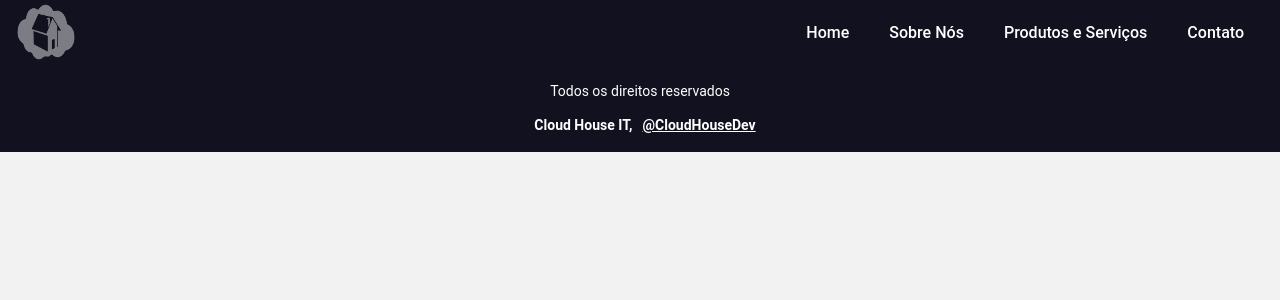
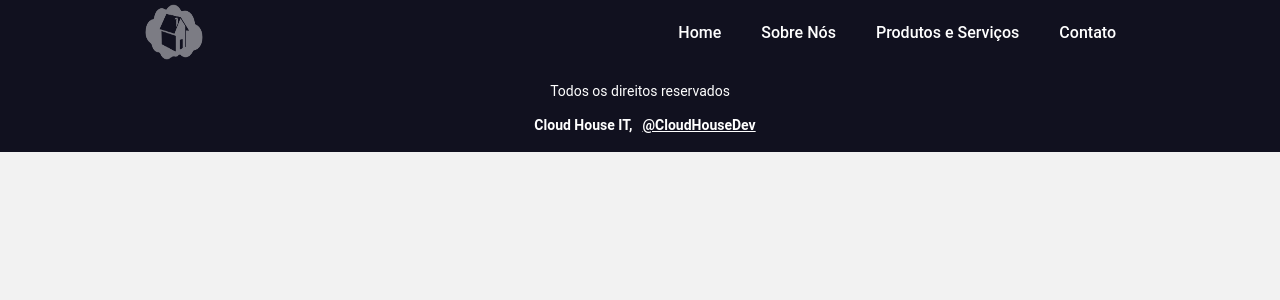
Before and after one commit to CloudHouseDev/landing-page-business, a React (Create React App) app: page / in a window 1280 px wide. Shown: the top 300 px of the page. Built offline with nearby package versions, Linux system fonts and the light colour scheme.

Commit message:
style: container

```diff
--- a/src/components/container/styles.css
+++ b/src/components/container/styles.css
@@ -8,7 +8,6 @@
 }
 
 .wrapper-limit {
-    width: 100%;
-    max-width: 1500px;
+    width: 80%;
     padding: 0 1rem;
 }
```
